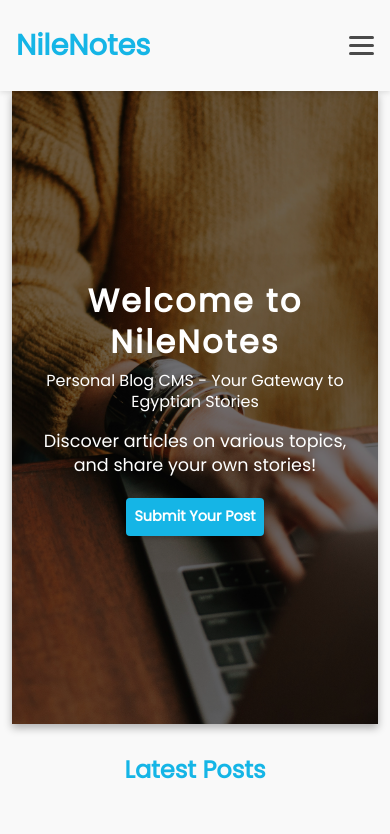
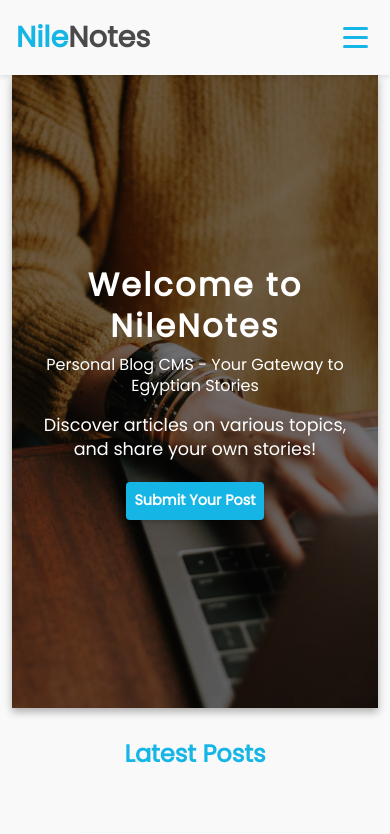
Before and after one commit to WebDev-Plan-1/Level2-Project, a PHP site: page / in a window 390 px wide. Shown: the top 834 px of the page. Run offline with PHP 8.4, Linux system fonts and the light colour scheme.

Commit message:
Fix Navbar & Its Responsivity

```diff
--- a/index.html
+++ b/index.html
@@ -29,27 +29,27 @@
 </head>
 
 <body>
-    <!-- Navigation bar, sticky at the top -->
-    <nav class="navbar sticky">
+    <!-- Header >> Nav -->
+    <header class="navbar sticky">
         <div class="container navbar-container">
             <!-- Website logo linking back to home -->
-            <a href="index.html" class="logo navbar-logo">NileNotes</a>
+            <a href="index.html" class="logo navbar-logo"><span class="logoSpan">Nile</span>Notes</a>
 
-            <!-- Navigation links list -->
-            <div class="nav-links">
-                <ul class="nav-links-list navbar-links">
-                    <li class="nav-item"><a href="index.html" class="nav-link active">Home</a></li>
-                    <li class="nav-item"><a href="category.html" class="nav-link">Categories</a></li>
-                    <li class="nav-item"><a href="submit.html" class="nav-link">Submit Post</a></li>
-                    <li class="nav-item"><a href="contact.html" class="nav-link">Contact</a></li>
-                </ul>
-                <!-- Hamburger menu for mobile view -->
-                <div class="hamburger" aria-label="Toggle navigation menu" role="button" tabindex="0">
-                    <span></span>
-                    <span></span>
-                    <span></span>
-                </div>
-            </div>
+            <nav class="nav-links" id="navLinks" aria-expanded="false">
+                <a href="index.html" class="nav-link-item">Home</a>
+                <a href="about-us.html" class="nav-link-item">About</a>
+                <a href="category.html" class="nav-link-item">Articles</a>
+                <a href="single-post.html" class="nav-link-item">Create a Post</a>
+                <a href="contact.html" class="nav-link-item">Contact</a>
+            </nav>
+
+            <button class="hamburger" id="hamburger" aria-label="Toggle menu" aria-controls="navLinks"
+                aria-expanded="false">
+                <span></span>
+                <span></span>
+                <span></span>
+            </button>
+
             <!-- Button to toggle dark/light theme -->
             <!-- <div class="theme-toggle" aria-label="Toggle dark/light theme">
                 <span class="toggle-icon dark-mode-off">
@@ -64,7 +64,7 @@
                 <button type="submit" class="search-button navbar-search-button">Search</button>
             </form> -->
         </div>
-    </nav>
+    </header>
 
     <!-- Main content area -->
     <main class="main-content container">
--- a/scss/abstracts/_variables.scss
+++ b/scss/abstracts/_variables.scss
@@ -21,6 +21,7 @@ $spacing-xl: 48px;
 $spacing-xxl: 64px;
 
 // Breakpoints
+$breakpoint-watch: 240px;
 $breakpoint-mobile: 576px;
 $breakpoint-tablet: 768px;
 $breakpoint-desktop: 992px;
--- a/scss/base/_navbar.scss
+++ b/scss/base/_navbar.scss
@@ -17,113 +17,149 @@
     display: flex;
     justify-content: space-between;
     align-items: center;
-    padding: v.$spacing-md;
-  }
+    padding: v.$spacing-sm v.$spacing-md;
 
     .logo {
       font-family: v.$font-main;
       font-size: 1.8rem;
       font-weight: bold;
-    color: v.$primary-color;
+      color: v.$secondary-color;
       text-decoration: none;
       // border: 1px solid v.$primary-color;
       // padding: v.$spacing-sm v.$spacing-md;
       // border-radius: 4px;
+
+      .logoSpan {
+        color: v.$primary-color;
+      }
     }
 
     .nav-links {
       display: flex;
-    align-items: center;
-    gap: 1.5rem;
+      gap: 20px;
 
-    .nav-links-list {
-      list-style: none;
-      display: flex;
-      gap: v.$spacing-lg;
-      margin: 0;
-      padding: 0;
-
-      li {
-        a {
+      .nav-link-item {
         color: v.$secondary-color;
         text-decoration: none;
-          font-weight: 600;
-          @include m.transition(0.3s);
+        font-size: 1rem;
+        transition: color 0.3s ease;
+        -webkit-transition: color 0.3s ease;
+        -moz-transition: color 0.3s ease;
+        -ms-transition: color 0.3s ease;
+        -o-transition: color 0.3s ease;
 
         &:hover,
-          &:focus {
+        &.active {
           color: v.$primary-color;
-            outline: none;
+        }
+      }
+    }
+    /* Hamburger button */
+    .hamburger {
+      display: none;
+      flex-direction: column;
+      justify-content: center;
+      gap: 6px;
+      background: none;
+      border: none;
+      cursor: pointer;
+
+      span {
+        height: 3px;
+        width: 25px;
+        background-color: v.$primary-color;
+        border-radius: 3px;
+        transition: transform 0.3s ease;
+        -webkit-transition: transform 0.3s ease;
+        -moz-transition: transform 0.3s ease;
+        -ms-transition: transform 0.3s ease;
+        -o-transition: transform 0.3s ease;
+        -webkit-border-radius: 3px;
+        -moz-border-radius: 3px;
+        -ms-border-radius: 3px;
+        -o-border-radius: 3px;
+      }
     }
   }
 }
 
+//=========== Responsive Styles ================//
+@media (max-width: v.$breakpoint-tablet) {
+  .navbar {
+    .container {
+      justify-content: space-between;
+
+      .nav-links {
+        display: flex;
+        flex-direction: column;
+        background-color: v.$light-bg;
+        position: absolute;
+        top: 61px;
+        right: 0;
+        width: 100%;
+        padding: 20px 0;
+        text-align: center;
+        transform: translateY(-100%);
+        opacity: 0;
+        pointer-events: none;
+        transition: all 0.3s ease;
+        -webkit-transition: all 0.3s ease;
+        -moz-transition: all 0.3s ease;
+        -ms-transition: all 0.3s ease;
+        -o-transition: all 0.3s ease;
+        -webkit-transform: translateY(-100%);
+        -moz-transform: translateY(-100%);
+        -ms-transform: translateY(-100%);
+        -o-transform: translateY(-100%);
+
         &.active {
-        display: flex; // Show nav links when hamburger is clicked
-        position: absolute;
-        top: 60px; // Adjust based on navbar height
-        left: 0;
-        width: 100%;
-        background-color: v.$light-bg;
-        flex-direction: column;
-        align-items: center;
-        padding: v.$spacing-md;
-        @include m.box-shadow(0, 2px, 4px, v.$box-shadow-light);
-        @include m.transition(0.3s);
-        z-index: 1000;
-
-        li {
-          margin-bottom: v.$spacing-sm;
+          transform: translateY(0);
+          opacity: 1;
+          pointer-events: auto;
+          -webkit-transform: translateY(0);
+          -moz-transform: translateY(0);
+          -ms-transform: translateY(0);
+          -o-transform: translateY(0);
         }
       }
 
-      // Responsive Styles
-      @media (max-width: v.$breakpoint-mobile) {
-        display: none; // Hide nav links on mobile by default
-      }
-    }
-
-    // hide hamburger icon by default
       .hamburger {
-      display: none;
-      cursor: pointer;
-      flex-direction: column;
-      gap: 5px;
-
-      span {
-        width: 25px;
-        height: 3px;
-        background-color: v.$secondary-color;
-        border-radius: 2px;
-      }
-    }
-    // Responsive Styles
-    @media (max-width: v.$breakpoint-mobile) {
-      .nav-links-list {
-        display: none; // Hide nav links on mobile by default
-      }
-
-      .hamburger {
-        display: flex; // Show hamburger icon on mobile
-      }
-    }
-    @media (min-width: v.$breakpoint-mobile) and (max-width: v.$breakpoint-tablet) {
-      .nav-links-list {
-        display: none; // Show nav links on tablet
-      }
-
-      .hamburger {
-        display: flex; // Hide hamburger icon on tablet
-      }
-    }
-    @media (min-width: v.$breakpoint-tablet) and (max-width: v.$breakpoint-desktop) {
-      .nav-links-list {
-        display: none; // Show nav links on desktop
-      }
-
-      .hamburger {
-        display: flex; // Hide hamburger icon on desktop
+        display: flex;
       }
     }
   }
 }
+@media (max-width: v.$breakpoint-watch) {
+  .navbar {
+    .container {
+      padding: v.$spacing-sm v.$spacing-sm;
+      flex-direction: column;
+      gap: 10px;
+
+      .logo {
+        font-size: 1.5rem;
+      }
+
+      .nav-links {
+        gap: 10px;
+        padding: 10px 0;
+
+        &.active {
+          transform: translateY(20%);
+          opacity: 1;
+          pointer-events: auto;
+          -webkit-transform: translateY(20%);
+          -moz-transform: translateY(20%);
+          -ms-transform: translateY(20%);
+          -o-transform: translateY(20%);
+        }
+
+        .nav-link-item {
+          font-size: 0.9rem;
+        }
+      }
+    }
+  }
+}
+
+/* =================================== */
```
Also changed, not shown: category.html (+112 -0 lines), js/main.js (+39 -6 lines), css/main.css, 1 other file. Lines whose indentation alone changed are shown as unchanged.
